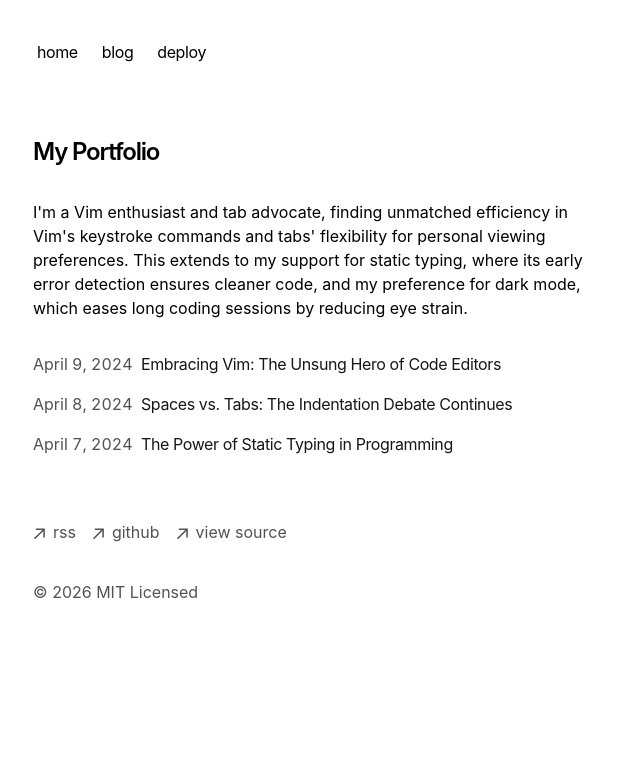
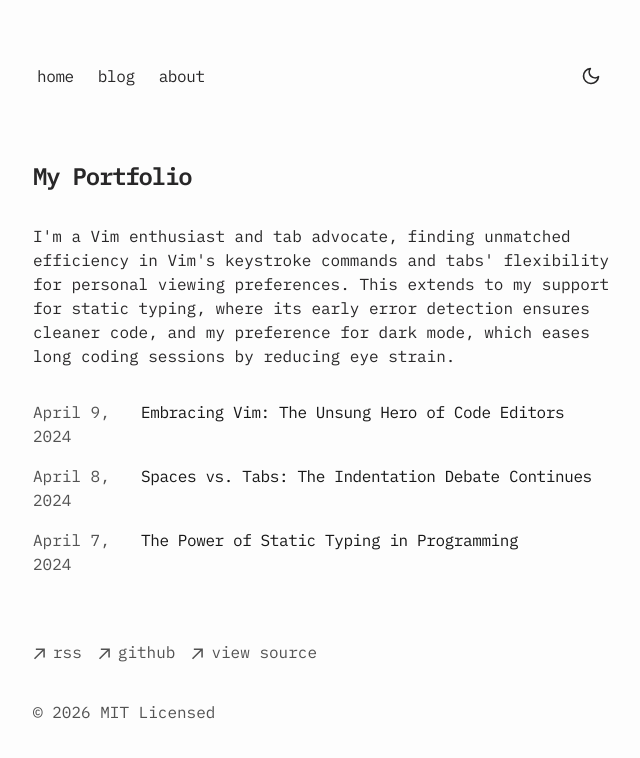
Before and after one commit to seueooo/blog, a Next.js app: page / in a window 1280 px wide. Shown: the top 758 px of the page, without its empty margins (319-959 px from the left). Built offline with nearby package versions, Linux system fonts and the light colour scheme.

Commit message:
Implement theme toggle functionality and update global styles for light/dark themes. Refactor layout to use IBM Plex Mono font and enhance typography styles. Add navigation links and improve accessibility features.

```diff
--- a/app/components/nav.tsx
+++ b/app/components/nav.tsx
@@ -1,4 +1,5 @@
 import Link from 'next/link'
+import { ThemeToggle } from './theme-toggle'
 
 const navItems = {
   '/': {
@@ -7,8 +8,8 @@ const navItems = {
   '/blog': {
     name: 'blog',
   },
-  'https://vercel.com/templates/next.js/portfolio-starter-kit': {
-    name: 'deploy',
+  '/about': {
+    name: 'about',
   },
 }
 
@@ -17,22 +18,23 @@ export function Navbar() {
     <aside className="-ml-[8px] mb-16 tracking-tight">
       <div className="lg:sticky lg:top-20">
         <nav
-          className="flex flex-row items-start relative px-0 pb-0 fade md:overflow-auto scroll-pr-6 md:relative"
+          className="flex flex-row items-center justify-between relative px-0 pb-0 fade md:overflow-auto scroll-pr-6 md:relative"
           id="nav"
         >
-          <div className="flex flex-row space-x-0 pr-10">
+          <div className="flex flex-row space-x-0">
             {Object.entries(navItems).map(([path, { name }]) => {
               return (
                 <Link
                   key={path}
                   href={path}
-                  className="transition-all hover:text-neutral-800 dark:hover:text-neutral-200 flex align-middle relative py-1 px-2 m-1"
+                  className="transition-all flex align-middle relative py-1 px-2 m-1 hover:opacity-70"
                 >
                   {name}
                 </Link>
               )
             })}
           </div>
+          <ThemeToggle />
         </nav>
       </div>
     </aside>
--- /dev/null
+++ b/app/components/theme-toggle.tsx
@@ -0,0 +1,73 @@
+'use client'
+
+import { useEffect, useState } from 'react'
+
+export function ThemeToggle() {
+  const [theme, setTheme] = useState<'light' | 'dark'>('light')
+
+  useEffect(() => {
+    const stored = localStorage.getItem('theme')
+    if (stored === 'dark' || stored === 'light') {
+      setTheme(stored)
+      document.documentElement.setAttribute('data-theme', stored)
+    } else if (window.matchMedia('(prefers-color-scheme: dark)').matches) {
+      setTheme('dark')
+      document.documentElement.setAttribute('data-theme', 'dark')
+    } else {
+      document.documentElement.setAttribute('data-theme', 'light')
+    }
+  }, [])
+
+  const toggleTheme = () => {
+    const newTheme = theme === 'light' ? 'dark' : 'light'
+    setTheme(newTheme)
+    localStorage.setItem('theme', newTheme)
+    document.documentElement.setAttribute('data-theme', newTheme)
+  }
+
+  return (
+    <button
+      onClick={toggleTheme}
+      className="p-2 hover:opacity-70 rounded-lg transition-colors"
+      aria-label={`Switch to ${theme === 'light' ? 'dark' : 'light'} mode`}
+    >
+      {theme === 'light' ? (
+        <svg
+          xmlns="http://www.w3.org/2000/svg"
+          width="20"
+          height="20"
+          viewBox="0 0 24 24"
+          fill="none"
+          stroke="currentColor"
+          strokeWidth="2"
+          strokeLinecap="round"
+          strokeLinejoin="round"
+        >
+          <path d="M21 12.79A9 9 0 1 1 11.21 3 7 7 0 0 0 21 12.79z" />
+        </svg>
+      ) : (
+        <svg
+          xmlns="http://www.w3.org/2000/svg"
+          width="20"
+          height="20"
+          viewBox="0 0 24 24"
+          fill="none"
+          stroke="currentColor"
+          strokeWidth="2"
+          strokeLinecap="round"
+          strokeLinejoin="round"
+        >
+          <circle cx="12" cy="12" r="5" />
+          <line x1="12" y1="1" x2="12" y2="3" />
+          <line x1="12" y1="21" x2="12" y2="23" />
+          <line x1="4.22" y1="4.22" x2="5.64" y2="5.64" />
+          <line x1="18.36" y1="18.36" x2="19.78" y2="19.78" />
+          <line x1="1" y1="12" x2="3" y2="12" />
+          <line x1="21" y1="12" x2="23" y2="12" />
+          <line x1="4.22" y1="19.78" x2="5.64" y2="18.36" />
+          <line x1="18.36" y1="5.64" x2="19.78" y2="4.22" />
+        </svg>
+      )}
+    </button>
+  )
+}
--- a/app/global.css
+++ b/app/global.css
@@ -1,11 +1,15 @@
 @import 'tailwindcss';
 
-::selection {
-  background-color: #47a3f3;
-  color: #fefefe;
-}
+@custom-variant dark (&:where([data-theme="dark"], [data-theme="dark"] *));
 
-:root {
+:root,
+html[data-theme="light"] {
+  --background: #fdfdfd;
+  --foreground: #282728;
+  --accent: #006cac;
+  --muted: #e6e6e6;
+  --border: #ece9e9;
+
   --sh-class: #2d5e9d;
   --sh-identifier: #354150;
   --sh-sign: #8996a3;
@@ -17,25 +21,221 @@
   --sh-entity: #e25a1c;
 }
 
-@media (prefers-color-scheme: dark) {
-  :root {
+html[data-theme="dark"] {
+  --background: #212737;
+  --foreground: #eaedf3;
+  --accent: #ff6b01;
+  --muted: #343f60;
+  --border: #ab4b08;
+
   --sh-class: #4c97f8;
   --sh-identifier: white;
   --sh-keyword: #f47067;
   --sh-string: #0fa295;
-  }
-  html {
+
   color-scheme: dark;
 }
+
+* {
+  border-color: var(--border);
+  outline-color: var(--accent);
+  scrollbar-width: auto;
+  scrollbar-color: var(--muted) transparent;
 }
 
 html {
+  @apply overflow-y-scroll scroll-smooth;
   min-width: 360px;
 }
 
+body {
+  @apply flex min-h-svh flex-col antialiased;
+  background-color: var(--background);
+  color: var(--foreground);
+  font-family: var(--font-ibm-plex-mono), monospace;
+}
+
+::selection {
+  background-color: var(--accent);
+  color: var(--background);
+}
+
+a:focus-visible,
+button:focus-visible {
+  @apply outline-offset-1 outline-2 outline-dashed no-underline;
+  outline-color: var(--accent);
+}
+
+button:not(:disabled),
+[role="button"]:not(:disabled) {
+  cursor: pointer;
+}
+
+.active-nav {
+  @apply underline decoration-wavy decoration-2 underline-offset-8;
+}
+
+:target {
+  scroll-margin-block: 1rem;
+}
+
+/* ===== Typography Styles ===== */
+.prose {
+  color: var(--foreground);
+}
+
+.prose h1,
+.prose h2,
+.prose h3,
+.prose h4,
+.prose th {
+  @apply mb-3;
+  color: var(--foreground);
+}
+
+.prose h1 {
+  @apply text-4xl font-medium tracking-tight mt-6;
+}
+
+.prose h2 {
+  @apply text-xl font-medium tracking-tight mt-6;
+}
+
+.prose h3 {
+  @apply text-xl font-medium tracking-tight mt-6 italic;
+}
+
+.prose h4 {
+  @apply text-lg font-medium tracking-tight mt-6;
+}
+
+.prose p,
+.prose strong,
+.prose ol,
+.prose ul,
+.prose figcaption,
+.prose table,
+.prose code {
+  color: var(--foreground);
+}
+
+.prose p {
+  @apply my-4;
+}
+
+.prose strong {
+  @apply font-medium;
+}
+
+.prose a {
+  @apply underline transition-all underline-offset-4;
+  text-decoration-style: dashed;
+  color: var(--foreground);
+  overflow-wrap: break-word;
+}
+
+.prose a:hover {
+  color: var(--accent);
+}
+
+.prose a:focus-visible {
+  @apply no-underline;
+}
+
+.prose ul {
+  @apply list-disc pl-6 overflow-x-clip;
+}
+
+.prose ol {
+  @apply list-decimal pl-6;
+}
+
+.prose li::marker {
+  color: var(--accent);
+}
+
+.prose hr {
+  border-color: var(--border);
+}
+
+.prose img {
+  @apply mx-auto border;
+  border-color: var(--border);
+}
+
+.prose figcaption {
+  @apply opacity-75;
+}
+
+.prose table th,
+.prose table td {
+  @apply border p-2;
+  border-color: var(--border);
+}
+
+.prose table th {
+  @apply py-1.5;
+}
+
+.prose code {
+  @apply rounded px-1 py-0.5;
+  background-color: color-mix(in srgb, var(--muted) 75%, transparent);
+  overflow-wrap: break-word;
+}
+
+.prose code::before,
+.prose code::after {
+  content: none;
+}
+
+.prose pre {
+  @apply rounded-lg overflow-x-auto border py-2 px-3 text-sm;
+  background-color: color-mix(in srgb, var(--muted) 30%, transparent);
+  border-color: var(--border);
+}
+
+.prose pre code {
+  @apply p-0 rounded-none;
+  background-color: transparent;
+  line-height: 1.5;
+}
+
+.prose pre:focus-visible {
+  @apply border-transparent outline-2 outline-dashed;
+  outline-color: var(--accent);
+}
+
+.prose code span {
+  @apply font-medium;
+}
+
+.prose blockquote {
+  border-left-color: color-mix(in srgb, var(--accent) 80%, transparent);
+  overflow-wrap: break-word;
+  @apply opacity-80;
+}
+
+.prose details {
+  @apply inline-block cursor-pointer select-none;
+  color: var(--foreground);
+}
+
+.prose details p {
+  @apply hidden;
+}
+
+.prose details ul {
+  @apply !my-0;
+}
+
+.prose summary:focus-visible {
+  @apply no-underline outline-2 outline-offset-1 outline-dashed;
+  outline-color: var(--accent);
+}
+
+/* Anchor links */
 .prose .anchor {
   @apply absolute invisible no-underline;
-
   margin-left: -1em;
   padding-right: 0.5em;
   width: 80%;
@@ -47,12 +247,8 @@ html {
   @apply visible;
 }
 
-.prose a {
-  @apply underline transition-all decoration-neutral-400 dark:decoration-neutral-600 underline-offset-2 decoration-[0.1em];
-}
-
 .prose .anchor:after {
-  @apply text-neutral-300 dark:text-neutral-700;
+  color: var(--muted);
   content: '#';
 }
 
@@ -60,63 +256,7 @@ html {
   @apply visible;
 }
 
-.prose pre {
-  @apply bg-neutral-50 dark:bg-neutral-900 rounded-lg overflow-x-auto border border-neutral-200 dark:border-neutral-900 py-2 px-3 text-sm;
-}
-
-.prose code {
-  @apply px-1 py-0.5 rounded-lg;
-}
-
-.prose pre code {
-  @apply p-0;
-  border: initial;
-  line-height: 1.5;
-}
-
-.prose code span {
-  @apply font-medium;
-}
-
-.prose img {
-  /* Don't apply styles to next/image */
-  @apply m-0;
-}
-
-.prose p {
-  @apply my-4 text-neutral-800 dark:text-neutral-200;
-}
-
-.prose h1 {
-  @apply text-4xl font-medium tracking-tight mt-6 mb-2;
-}
-
-.prose h2 {
-  @apply text-xl font-medium tracking-tight mt-6 mb-2;
-}
-
-.prose h3 {
-  @apply text-xl font-medium tracking-tight mt-6 mb-2;
-}
-
-.prose h4 {
-  @apply text-lg font-medium tracking-tight mt-6 mb-2;
-}
-
-.prose strong {
-  @apply font-medium;
-}
-
-.prose ul {
-  @apply list-disc pl-6;
-}
-
-.prose ol {
-  @apply list-decimal pl-6;
-}
-
 .prose > :first-child {
-  /* Override removing top margin, causing layout shift */
   margin-top: 1.25em !important;
   margin-bottom: 1.25em !important;
 }
--- a/app/layout.tsx
+++ b/app/layout.tsx
@@ -1,7 +1,6 @@
 import './global.css'
 import type { Metadata } from 'next'
-import { GeistSans } from 'geist/font/sans'
-import { GeistMono } from 'geist/font/mono'
+import { IBM_Plex_Mono } from 'next/font/google'
 import { Navbar } from './components/nav'
 import { Analytics } from '@vercel/analytics/react'
 import { SpeedInsights } from '@vercel/speed-insights/next'
@@ -36,6 +35,13 @@ export const metadata: Metadata = {
   },
 }
 
+const ibmPlexMono = IBM_Plex_Mono({
+  subsets: ['latin'],
+  weight: ['300', '400', '500', '600', '700'],
+  style: ['normal', 'italic'],
+  variable: '--font-ibm-plex-mono',
+})
+
 const cx = (...classes) => classes.filter(Boolean).join(' ')
 
 export default function RootLayout({
@@ -46,12 +52,26 @@ export default function RootLayout({
   return (
     <html
       lang="en"
-      className={cx(
-        'text-black bg-white dark:text-white dark:bg-black',
-        GeistSans.variable,
-        GeistMono.variable
-      )}
+      data-theme="light"
+      suppressHydrationWarning
+      className={cx(ibmPlexMono.variable, ibmPlexMono.className)}
     >
+      <head>
+        <script
+          dangerouslySetInnerHTML={{
+            __html: `
+              (function() {
+                const stored = localStorage.getItem('theme');
+                if (stored === 'dark' || stored === 'light') {
+                  document.documentElement.setAttribute('data-theme', stored);
+                } else if (window.matchMedia('(prefers-color-scheme: dark)').matches) {
+                  document.documentElement.setAttribute('data-theme', 'dark');
+                }
+              })();
+            `,
+          }}
+        />
+      </head>
       <body className="antialiased max-w-xl mx-4 mt-8 lg:mx-auto">
         <main className="flex-auto min-w-0 mt-6 flex flex-col px-2 md:px-0">
           <Navbar />
```
Lines whose indentation alone changed are shown as unchanged.
